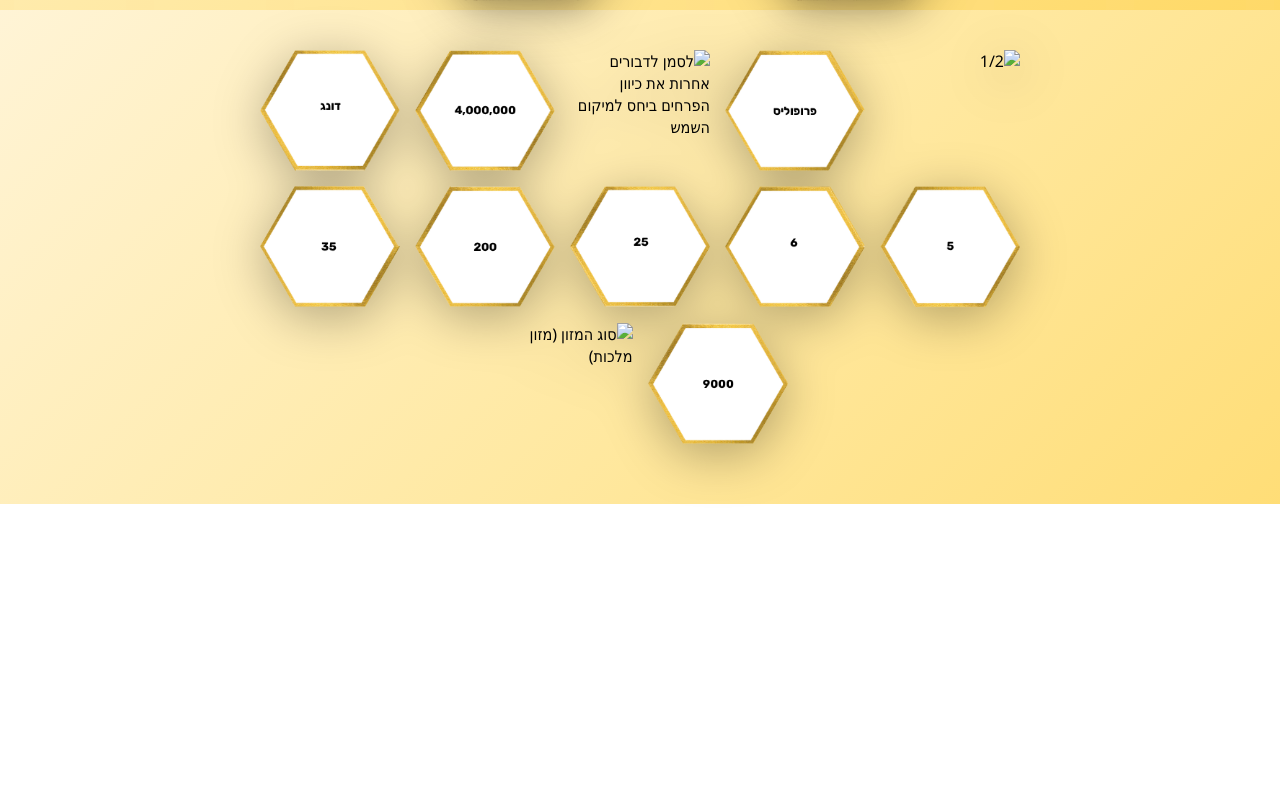
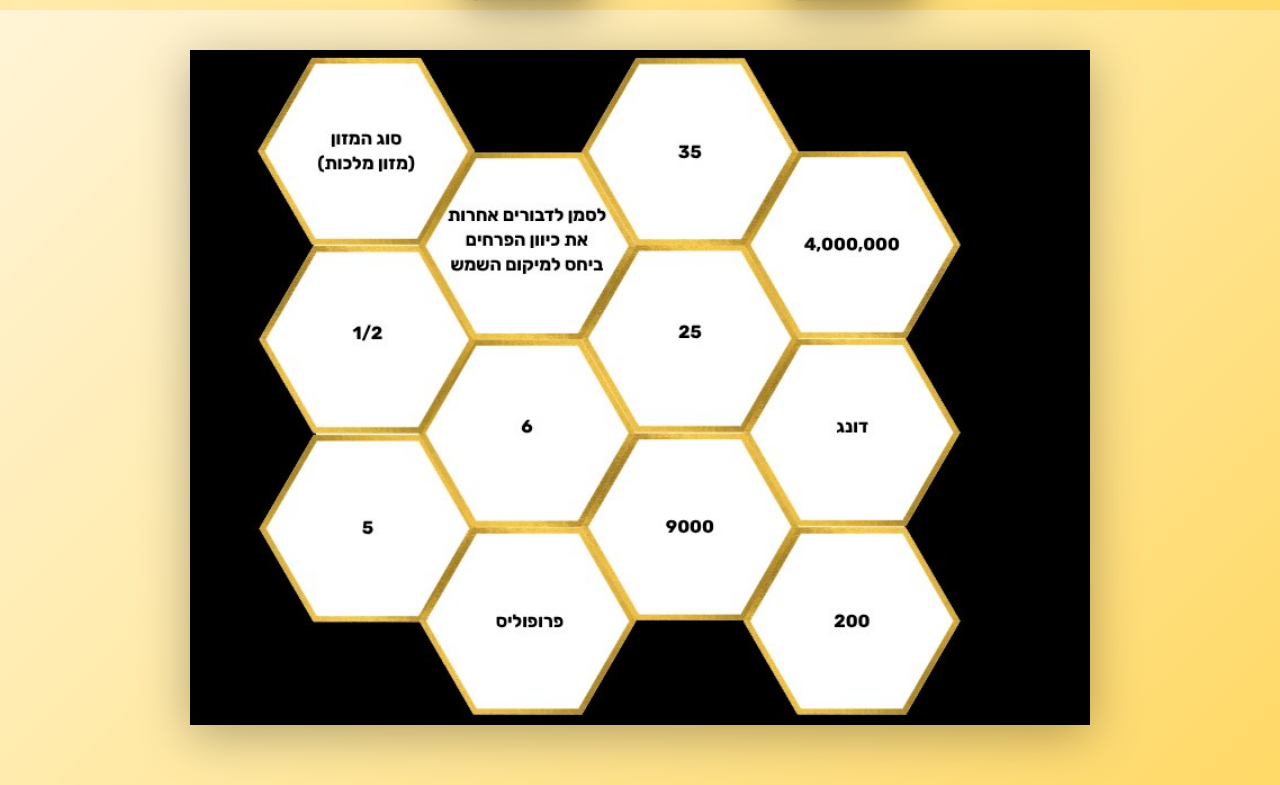
Before and after one commit to bettyapanit/Cracking-the-Hive, a plain HTML site: page index.html in a window 1280 px wide. Shown: the part 790-1575 px from the top of the page. Before the commit the page ends 1294 px from the top, so only its background shows below. Drawn offline with Linux system fonts and the light colour scheme.

Commit message:
Add files via upload

```diff
--- a/script.js
+++ b/script.js
@@ -88,22 +88,42 @@ function createAnswersGrid() {
     const grid = document.getElementById('answersGrid');
     grid.innerHTML = '';
 
+    // הוספת תמונת הרקע של לוח התשובות
+    grid.style.backgroundImage = 'url(answers-board.png)';
+    grid.style.backgroundSize = 'contain';
+    grid.style.backgroundRepeat = 'no-repeat';
+    grid.style.backgroundPosition = 'center';
+    grid.style.position = 'relative';
+    grid.style.width = '100%';
+    grid.style.paddingTop = '75%'; // יחס גובה-רוחב של 600/800
+
+    // ערבוב התשובות
     const shuffled = [...gameData].sort(() => Math.random() - 0.5);
 
-    shuffled.forEach((data, i) => {
+    // מיקומים באחוזים (כמו בלוח השאלות)
+    const positions = [
+        {x: 3.8, y: 3.3}, {x: 21.9, y: 3.3}, {x: 40.0, y: 3.3}, {x: 58.1, y: 3.3},
+        {x: 12.5, y: 30.8}, {x: 30.6, y: 30.8}, {x: 48.8, y: 30.8}, {x: 66.9, y: 30.8},
+        {x: 3.8, y: 58.3}, {x: 21.9, y: 58.3}, {x: 40.0, y: 58.3}, {x: 58.1, y: 58.3}
+    ];
+
+    for (let i = 0; i < 12; i++) {
         const item = document.createElement('div');
         item.className = 'answer-item';
         item.dataset.answerIndex = i;
-        item.dataset.answer = data.answer;
+        item.dataset.answer = shuffled[i].answer;
         item.draggable = true;
-
-        item.innerHTML = `<img src="${data.answerImage}" alt="${data.answer}">`;
+        item.style.position = 'absolute';
+        item.style.left = `${positions[i].x}%`;
+        item.style.top = `${positions[i].y}%`;
+        item.style.width = '17.5%';
+        item.style.height = '26.7%';
 
         item.addEventListener('dragstart', handleDragStart);
         item.addEventListener('dragend', handleDragEnd);
 
         grid.appendChild(item);
-    });
+    }
 }
 
 function handleDragStart(e) {
--- a/styles.css
+++ b/styles.css
@@ -137,19 +137,21 @@ h1 {
 }
 
 .answers-grid {
-    display: flex;
-    flex-wrap: wrap;
-    gap: 15px;
-    justify-content: center;
+    position: relative;
+    width: 100%;
+    max-width: 900px;
+    margin: 0 auto;
 }
 
 .answer-item {
     cursor: grab;
-    transition: transform 0.3s ease;
+    transition: transform 0.3s ease, opacity 0.3s ease;
+    position: absolute;
 }
 
 .answer-item:hover:not(.used) {
     transform: scale(1.1);
+    z-index: 10;
 }
 
 .answer-item.dragging {
```
Also changed, not shown: answers-board.png (added).
